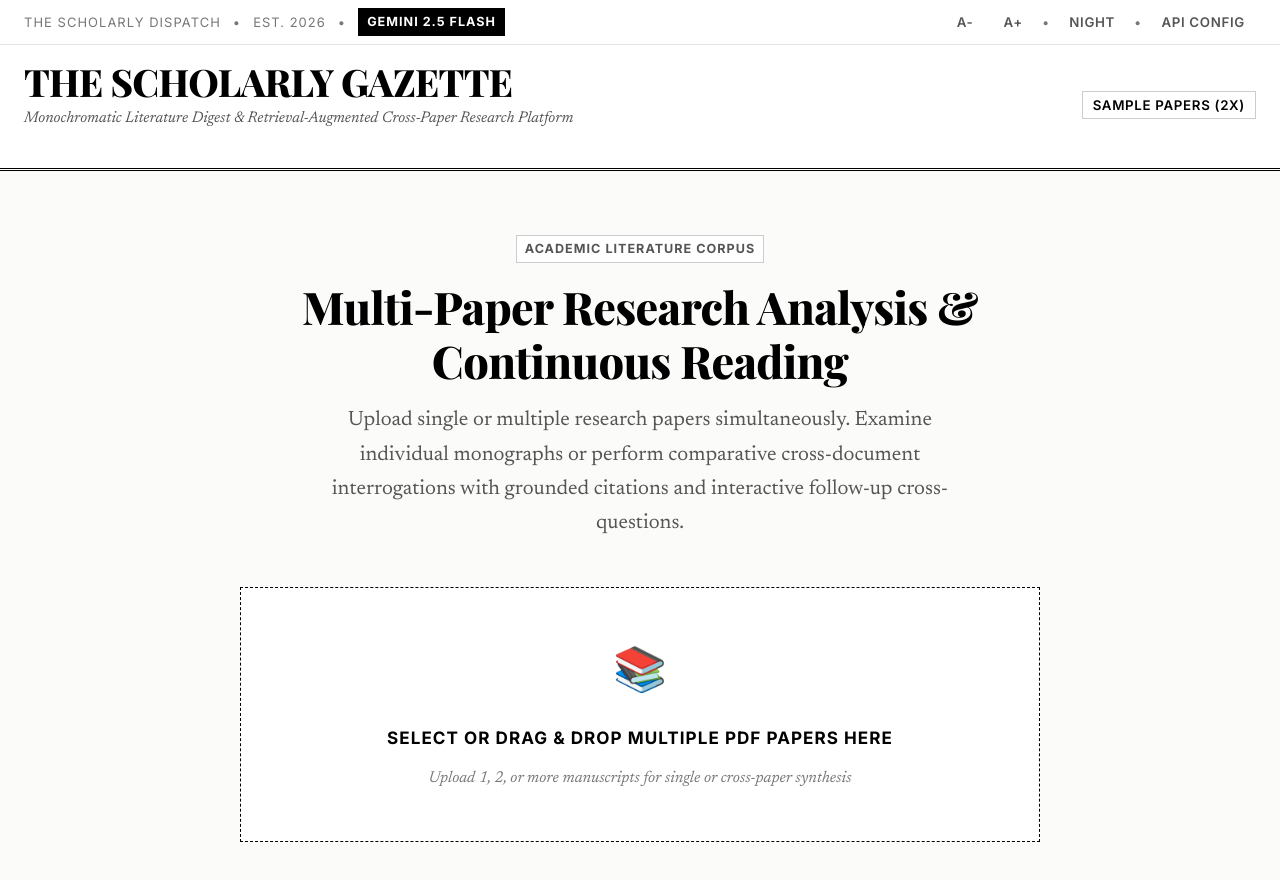
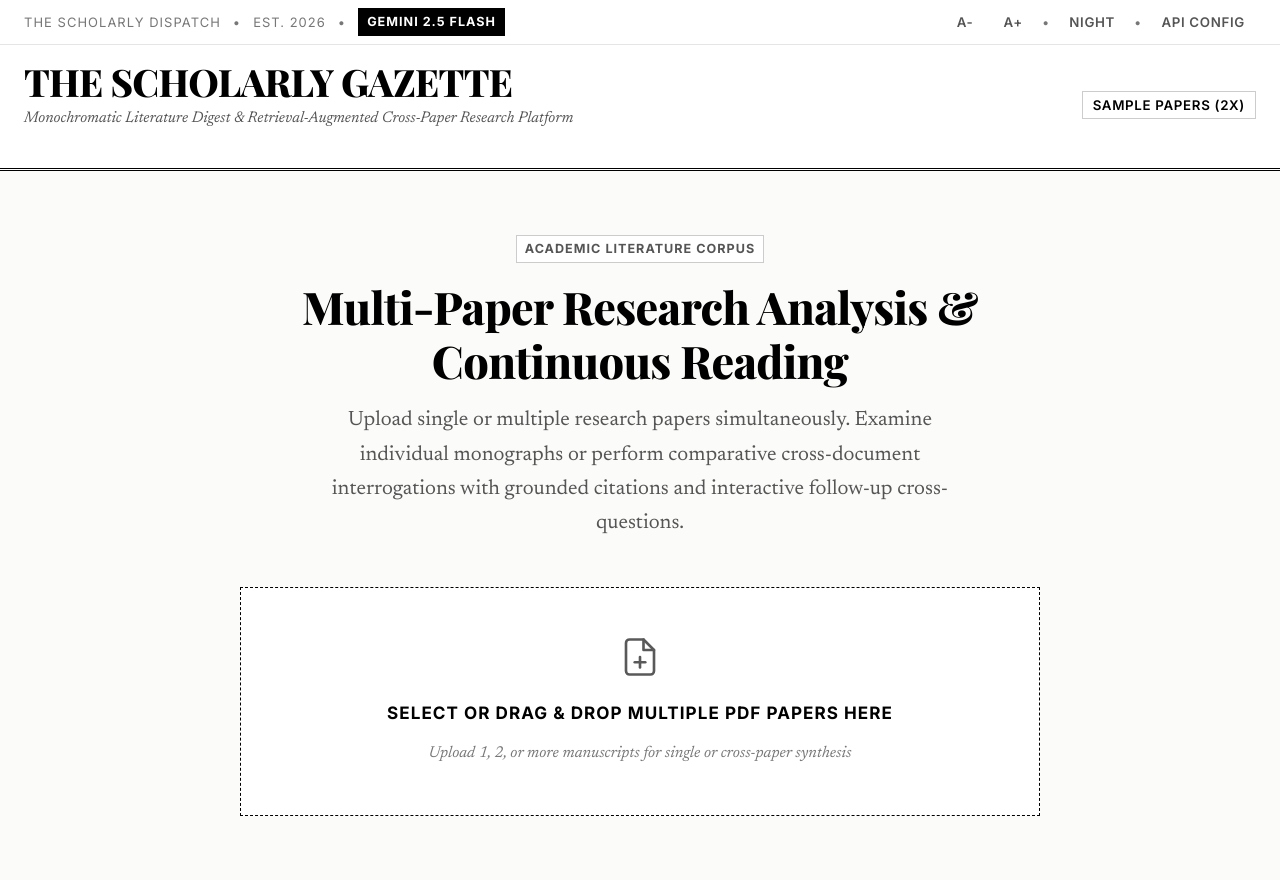
Before and after one commit to incheif/research-paper-analyser-pro, a Next.js app in the folder frontend/: page / in a window 1280 px wide. Shown: the top 880 px of the page. Built offline with nearby package versions, Linux system fonts and the light colour scheme; a web font is replaced by a local one.

Commit message:
style: remove books emoji from landing page and replace with minimalist document SVG icon

```diff
--- a/frontend/src/app/page.tsx
+++ b/frontend/src/app/page.tsx
@@ -581,7 +581,14 @@
                   if (e.target.files) handleFileUpload(e.target.files);
                 }}
               />
-              <div style={{ fontSize: '2.4rem' }}>📚</div>
+              <div style={{ display: 'flex', justifyContent: 'center', marginBottom: '8px' }}>
+                <svg width="42" height="42" viewBox="0 0 24 24" fill="none" stroke="currentColor" strokeWidth="1.5" strokeLinecap="round" strokeLinejoin="round" style={{ opacity: 0.75 }}>
+                  <path d="M14 2H6a2 2 0 0 0-2 2v16a2 2 0 0 0 2 2h12a2 2 0 0 0 2-2V8z" />
+                  <polyline points="14 2 14 8 20 8" />
+                  <line x1="12" y1="18" x2="12" y2="12" />
+                  <line x1="9" y1="15" x2="15" y2="15" />
+                </svg>
+              </div>
               {isUploading ? (
                 <>
                   <div className={styles.dropzoneTitle}>Parsing Documents & Constructing Vector Index...</div>
@@ -613,7 +620,7 @@
                   className={`${styles.paperTab} ${activePaperId === 'all' ? styles.paperTabActive : ''}`}
                   onClick={() => setActivePaperId('all')}
                 >
-                  📚 All {papers.length} Papers (Corpus Synthesis)
+                  All {papers.length} Papers (Corpus Synthesis)
                 </button>
                 {papers.map((p, idx) => (
                   <button
@@ -652,7 +659,7 @@
                         className={`${styles.paperNavItem} ${activePaperId === 'all' ? styles.paperNavItemActive : ''}`}
                         onClick={() => setActivePaperId('all')}
                       >
-                        📚 All Papers (Corpus Search)
+                        All Papers (Corpus Search)
                       </button>
                     )}
                     {papers.map((p, idx) => (
```
